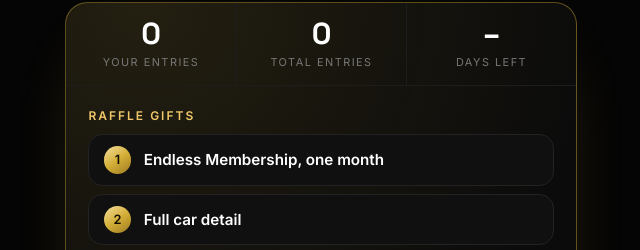
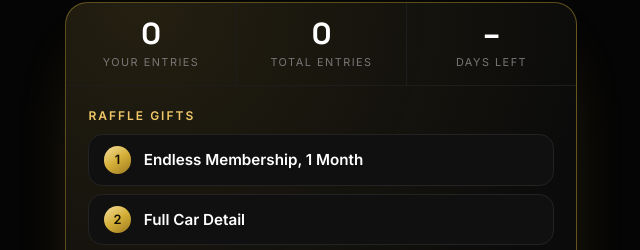
Before and after one commit to endlessauto/endless-auto-collection, a plain HTML site: page raffle.html in a window 1280 px wide. Shown: the part 223-473 px from the top of the page, 319-959 px from the left. Drawn offline with Linux system fonts and the light colour scheme; no server answers.

Commit message:
Raffle: prize labels 1 Month and Full Car Detail
Co-Authored-By: Claude Sonnet 5.5 <noreply@anthropic.com>

```diff
--- a/raffle.html
+++ b/raffle.html
@@ -4,7 +4,7 @@
 <meta charset="UTF-8">
 <meta name="viewport" content="width=device-width, initial-scale=1.0">
 <title>Friendsgiving Raffle | Endless Giving | Endless Auto Collection</title>
-<meta name="description" content="Enter to win a one month Endless Membership, a full car detail, or an Endless T-Shirt from Endless Auto Collection in Fremont.">
+<meta name="description" content="Enter to win a 1 Month Endless Membership, a Full Car Detail, or an Endless T-Shirt from Endless Auto Collection in Fremont.">
 <link rel="icon" type="image/x-icon" href="/images/favicon.ico">
 <link rel="icon" type="image/png" sizes="32x32" href="/images/favicon/favicon-32.png">
 <link rel="apple-touch-icon" sizes="180x180" href="/images/favicon/apple-touch-icon.png">
@@ -96,8 +96,8 @@ details li{margin-bottom:.35rem}
     <div class="body">
       <p class="sec">Raffle gifts</p>
       <ol class="prizes">
-        <li><i>1</i>Endless Membership, one month</li>
-        <li><i>2</i>Full car detail</li>
+        <li><i>1</i>Endless Membership, 1 Month</li>
+        <li><i>2</i>Full Car Detail</li>
         <li><i>3</i>Endless T-Shirt</li>
       </ol>
       <p class="perk">Plus a free Endless sticker for everyone who enters, while supplies last.</p>
--- a/raffle.js
+++ b/raffle.js
@@ -4,7 +4,7 @@ const HEADERS = { "content-type": "application/json", "cache-control": "no-store
 const reply = (body, status = 200) => new Response(JSON.stringify(body), { status, headers: HEADERS });
 
 export const RAFFLE_ENDS = "2026-11-29T23:59:59-08:00";
-export const PRIZES = ["Endless Membership, One Month", "Full Car Detail", "Endless T-Shirt"];
+export const PRIZES = ["Endless Membership, 1 Month", "Full Car Detail", "Endless T-Shirt"];
 const MAX_ENTRIES_PER_IP = 5;
 const MAX_ADMIN_FAILS = 5;
 const MAX_POINTS = 4;
```
